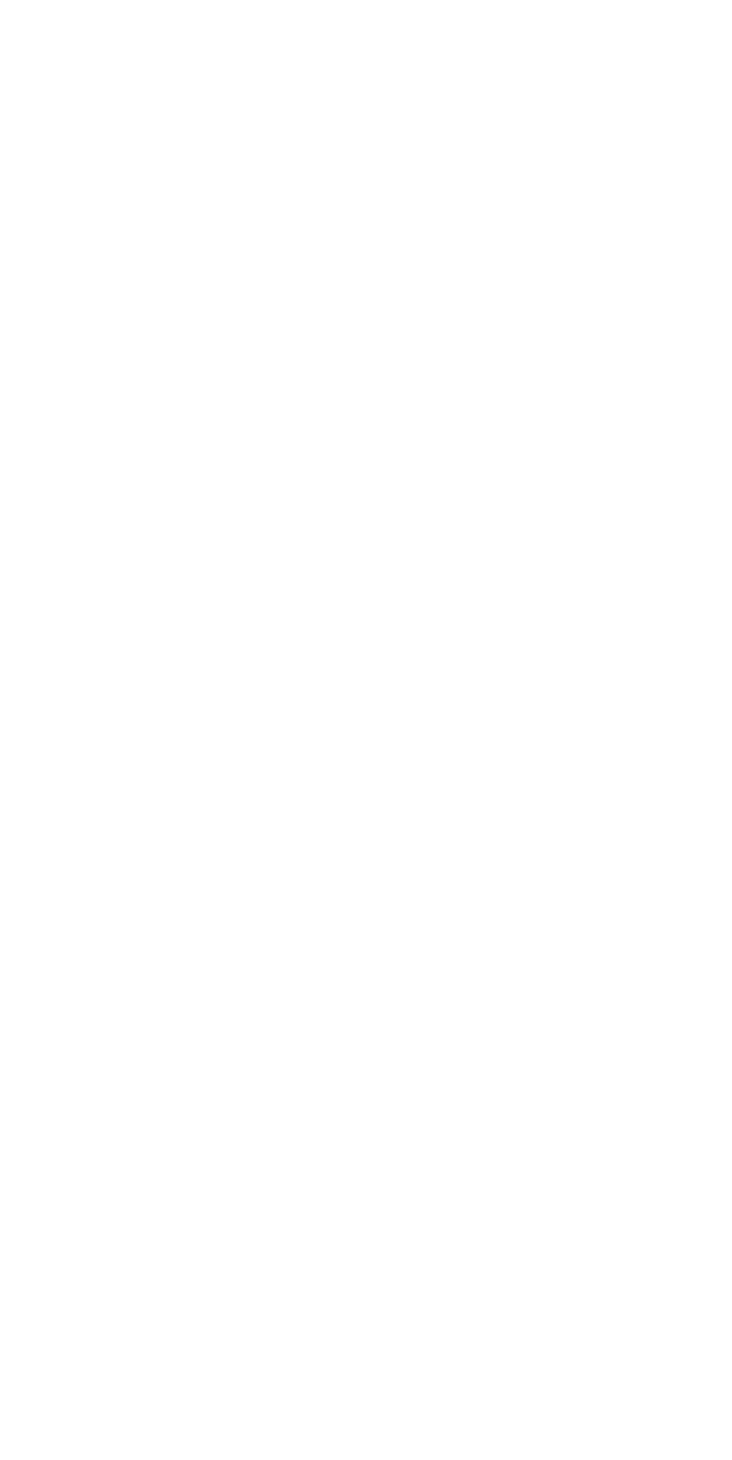
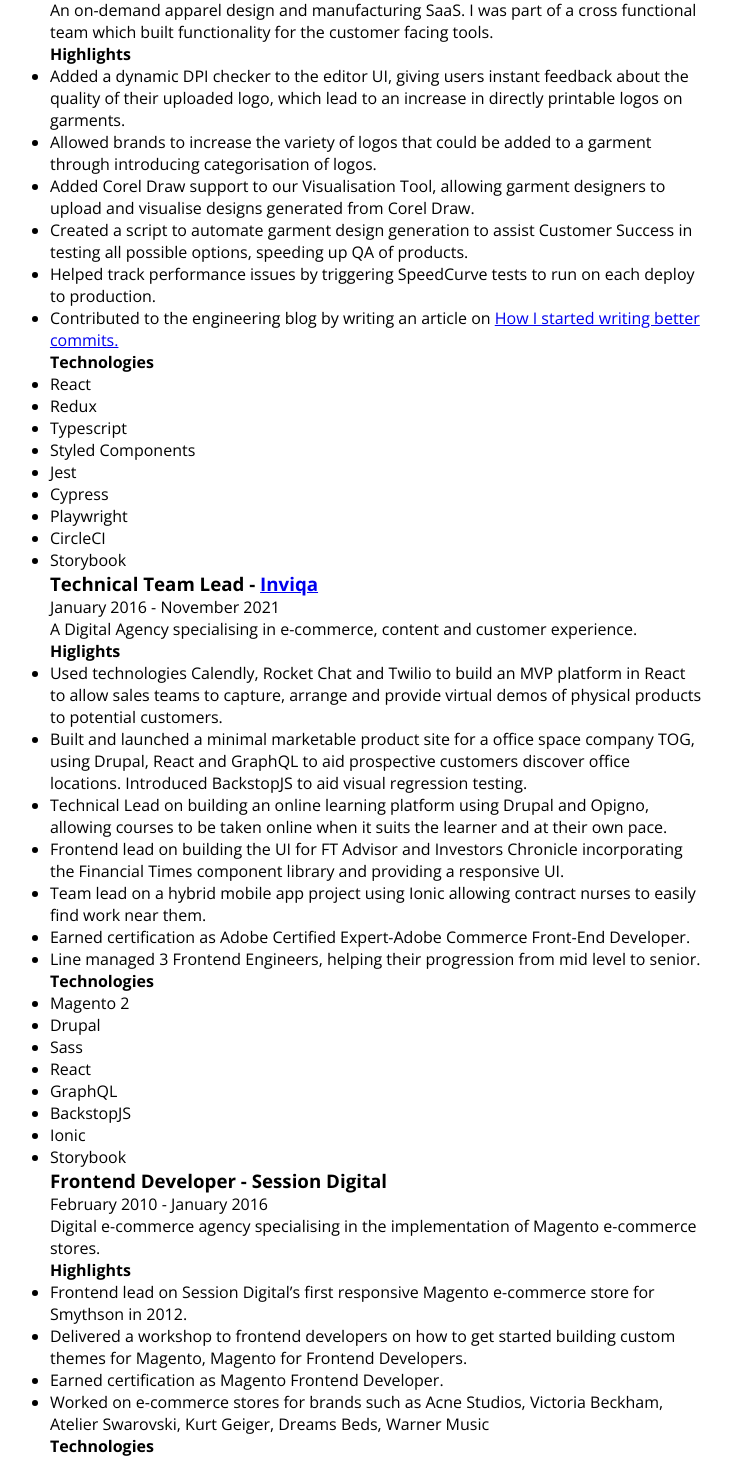
Before and after one commit to eddichen/personal-site, a Next.js app: page / in a window 1280 px wide. Shown: the part 262-1722 px from the top of the page, without its empty margins (263-995 px from the left). Before the commit the page ends 800 px from the top, so only its background shows below. Built offline with nearby package versions, Linux system fonts and the light colour scheme.

Commit message:
Adding the initial homepage content

```diff
--- a/src/app/layout.tsx
+++ b/src/app/layout.tsx
@@ -1,13 +1,16 @@
 import { Analytics } from '@vercel/analytics/react';
 import type { Metadata } from 'next';
-import { Inter } from 'next/font/google';
+import { Open_Sans } from 'next/font/google';
 import './globals.css';
 
-const inter = Inter({ subsets: ['latin'] });
+const bodyFont = Open_Sans({
+  subsets: ['latin'],
+  variable: '--font-open-sans',
+});
 
 export const metadata: Metadata = {
-  title: 'Create Next App',
-  description: 'Generated by create next app',
+  title: 'Eddi Chen',
+  description: 'The personal site of Eddi Chen',
 };
 
 export default function RootLayout({
@@ -17,7 +20,7 @@
 }) {
   return (
     <html lang='en'>
-      <body className={inter.className}>
+      <body className={bodyFont.variable}>
         {children}
         <Analytics />
       </body>
--- a/src/app/page.tsx
+++ b/src/app/page.tsx
@@ -1,6 +1,160 @@
-import Image from 'next/image';
 import styles from './page.module.css';
 
 export default async function Home() {
-  return <main className={styles.main}></main>;
+  return (
+    <main>
+      <article className={styles.article}>
+        <h1>eddichen</h1>
+        <p>
+          A Frontend Engineer based in London, who is product minded and enjoys
+          build great UI experiences.
+        </p>
+        <p>
+          A frontend engineer with experience working in an agency environment
+          and more recently product side. Working at an agency has provided me
+          with a varied experience of working across different brands and
+          industries, allowing me to build solutions such as e-commerce stores,
+          publication sites, e-learning platforms and hybrid mobile apps.{' '}
+        </p>
+        <h2>Experience</h2>
+        <h3>
+          Senior Frontend Engineer -{' '}
+          <a href='https://www.unmade.com/'>Unmade</a>
+        </h3>
+        <p>November 2021 - August 2023</p>
+        <p>
+          An on-demand apparel design and manufacturing SaaS. I was part of a
+          cross functional team which built functionality for the customer
+          facing tools.
+        </p>
+        <h4>Highlights</h4>
+        <ul>
+          <li>
+            Added a dynamic DPI checker to the editor UI, giving users instant
+            feedback about the quality of their uploaded logo, which lead to an
+            increase in directly printable logos on garments.
+          </li>
+          <li>
+            Allowed brands to increase the variety of logos that could be added
+            to a garment through introducing categorisation of logos.
+          </li>
+          <li>
+            Added Corel Draw support to our Visualisation Tool, allowing garment
+            designers to upload and visualise designs generated from Corel Draw.
+          </li>
+          <li>
+            Created a script to automate garment design generation to assist
+            Customer Success in testing all possible options, speeding up QA of
+            products.
+          </li>
+          <li>
+            Helped track performance issues by triggering SpeedCurve tests to
+            run on each deploy to production.
+          </li>
+          <li>
+            Contributed to the engineering blog by writing an article on{' '}
+            <a href='https://engineering.unmade.com/2022/03/23/how-i-started-writing-better-commits.html'>
+              How I started writing better commits.
+            </a>
+          </li>
+        </ul>
+        <h4>Technologies</h4>
+        <ul>
+          <li>React</li>
+          <li>Redux</li>
+          <li>Typescript</li>
+          <li>Styled Components</li>
+          <li>Jest</li>
+          <li>Cypress</li>
+          <li>Playwright</li>
+          <li>CircleCI</li>
+          <li>Storybook</li>
+        </ul>
+        <h3>
+          Technical Team Lead - <a href='https://inviqa.com/'>Inviqa</a>
+        </h3>
+        <p>January 2016 - November 2021</p>
+        <p>
+          A Digital Agency specialising in e-commerce, content and customer
+          experience.
+        </p>
+        <h4>Higlights</h4>
+        <ul>
+          <li>
+            Used technologies Calendly, Rocket Chat and Twilio to build an MVP
+            platform in React to allow sales teams to capture, arrange and
+            provide virtual demos of physical products to potential customers.
+          </li>
+          <li>
+            Built and launched a minimal marketable product site for a office
+            space company TOG, using Drupal, React and GraphQL to aid
+            prospective customers discover office locations. Introduced
+            BackstopJS to aid visual regression testing.
+          </li>
+          <li>
+            Technical Lead on building an online learning platform using Drupal
+            and Opigno, allowing courses to be taken online when it suits the
+            learner and at their own pace.
+          </li>
+          <li>
+            Frontend lead on building the UI for FT Advisor and Investors
+            Chronicle incorporating the Financial Times component library and
+            providing a responsive UI.
+          </li>
+          <li>
+            Team lead on a hybrid mobile app project using Ionic allowing
+            contract nurses to easily find work near them.
+          </li>
+          <li>
+            Earned certification as Adobe Certified Expert-Adobe Commerce
+            Front-End Developer.
+          </li>
+          <li>
+            Line managed 3 Frontend Engineers, helping their progression from
+            mid level to senior.
+          </li>
+        </ul>
+        <h4>Technologies</h4>
+        <ul>
+          <li>Magento 2</li>
+          <li>Drupal</li>
+          <li>Sass</li>
+          <li>React</li>
+          <li>GraphQL</li>
+          <li>BackstopJS</li>
+          <li>Ionic</li>
+          <li>Storybook</li>
+        </ul>
+        <h3>Frontend Developer - Session Digital</h3>
+        <p>February 2010 - January 2016</p>
+        <p>
+          Digital e-commerce agency specialising in the implementation of
+          Magento e-commerce stores.
+        </p>
+        <h4>Highlights</h4>
+        <ul>
+          <li>
+            Frontend lead on Session Digital&rsquo;s first responsive Magento
+            e-commerce store for Smythson in 2012.
+          </li>
+          <li>
+            Delivered a workshop to frontend developers on how to get started
+            building custom themes for Magento, Magento for Frontend Developers.
+          </li>
+          <li>Earned certification as Magento Frontend Developer.</li>
+          <li>
+            Worked on e-commerce stores for brands such as Acne Studios,
+            Victoria Beckham, Atelier Swarovski, Kurt Geiger, Dreams Beds,
+            Warner Music
+          </li>
+        </ul>
+        <h4>Technologies</h4>
+        <ul>
+          <li>Magento</li>
+          <li>Sass</li>
+          <li>JQuery</li>
+        </ul>
+      </article>
+    </main>
+  );
 }
```
